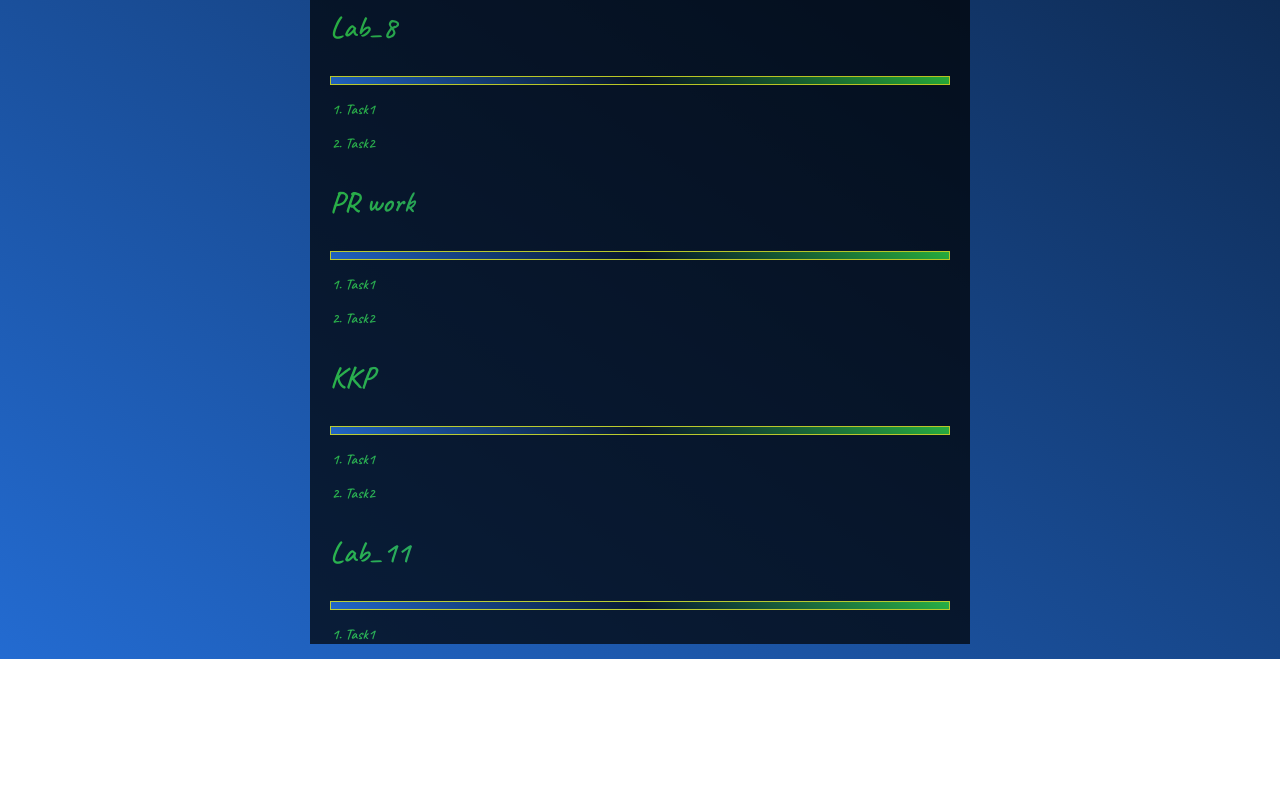
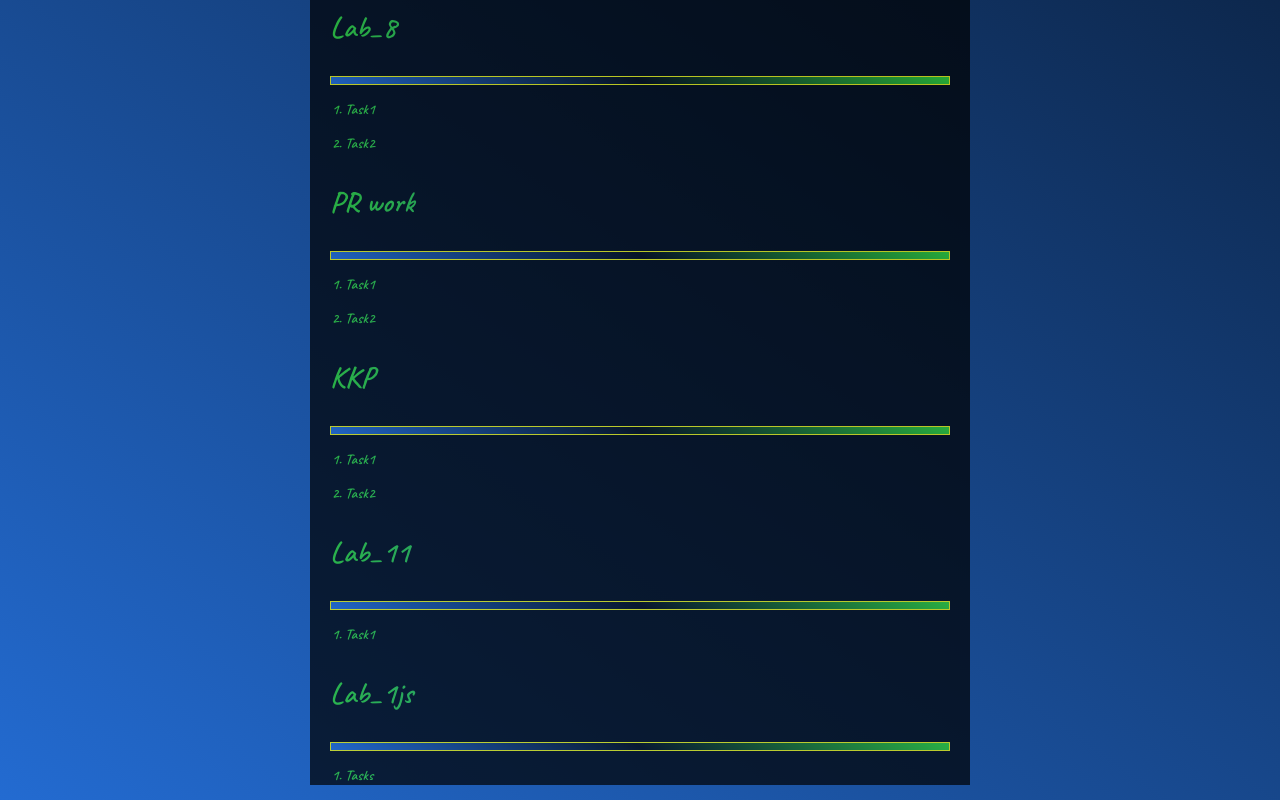
Before and after one commit to SlavikLud4ak/LabWeb, a plain HTML site: page index.html in a window 1280 px wide. Shown: the part 3655-4455 px from the top of the page. Before the commit the page ends 4314 px from the top, so only its background shows below. Drawn offline with Linux system fonts and the light colour scheme; a web font is replaced by a local one.

Commit message:
Update index.html

```diff
--- a/index.html
+++ b/index.html
@@ -197,6 +197,12 @@
                 <li><a target="_blank" href="LR_11/index.html">Task1</a></li>
             </ol>
 
+            <h3>Lab_1js</h3>
+            <hr>
+            <ol class="listWithMySkils">
+                <li><a target="_blank" href="LR_1_JS/index_js.html">Tasks</a></li>
+            </ol>
+
 
         </div>
 
```
